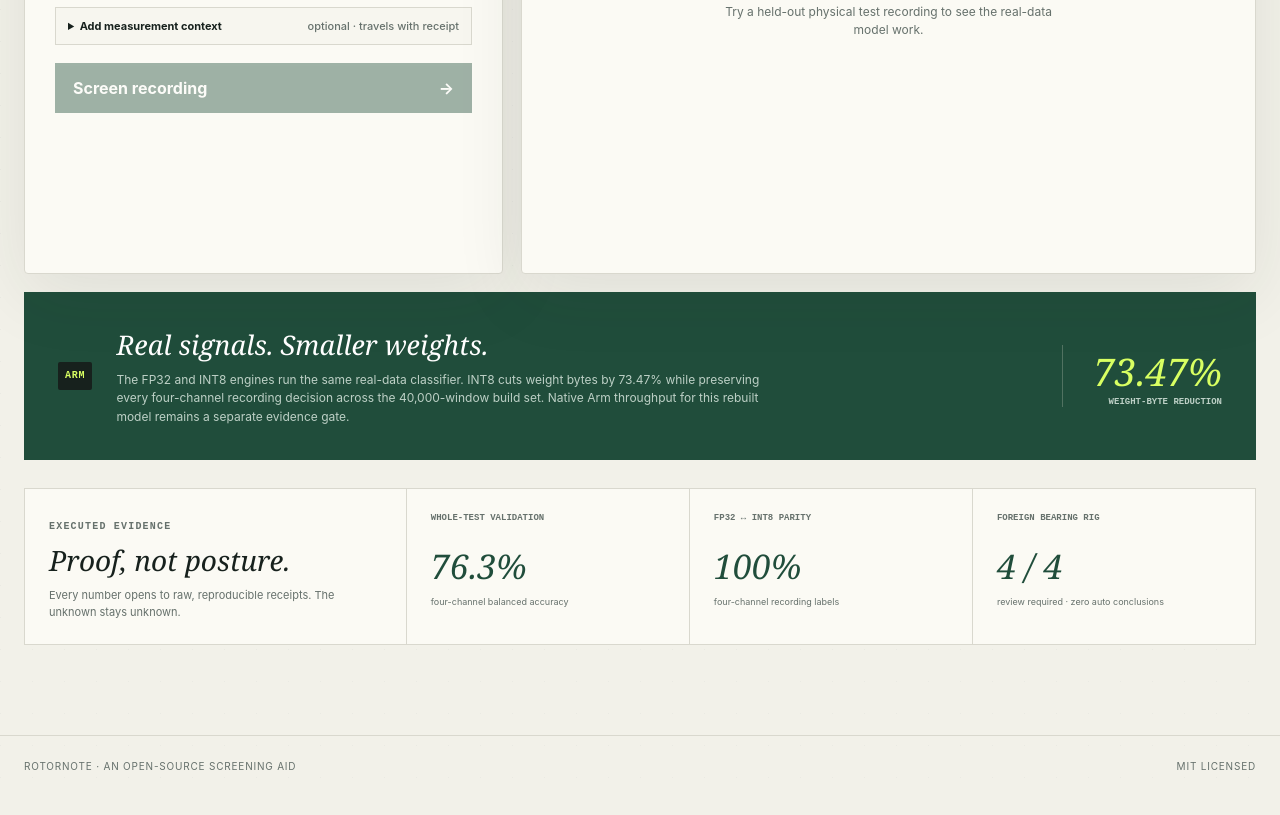
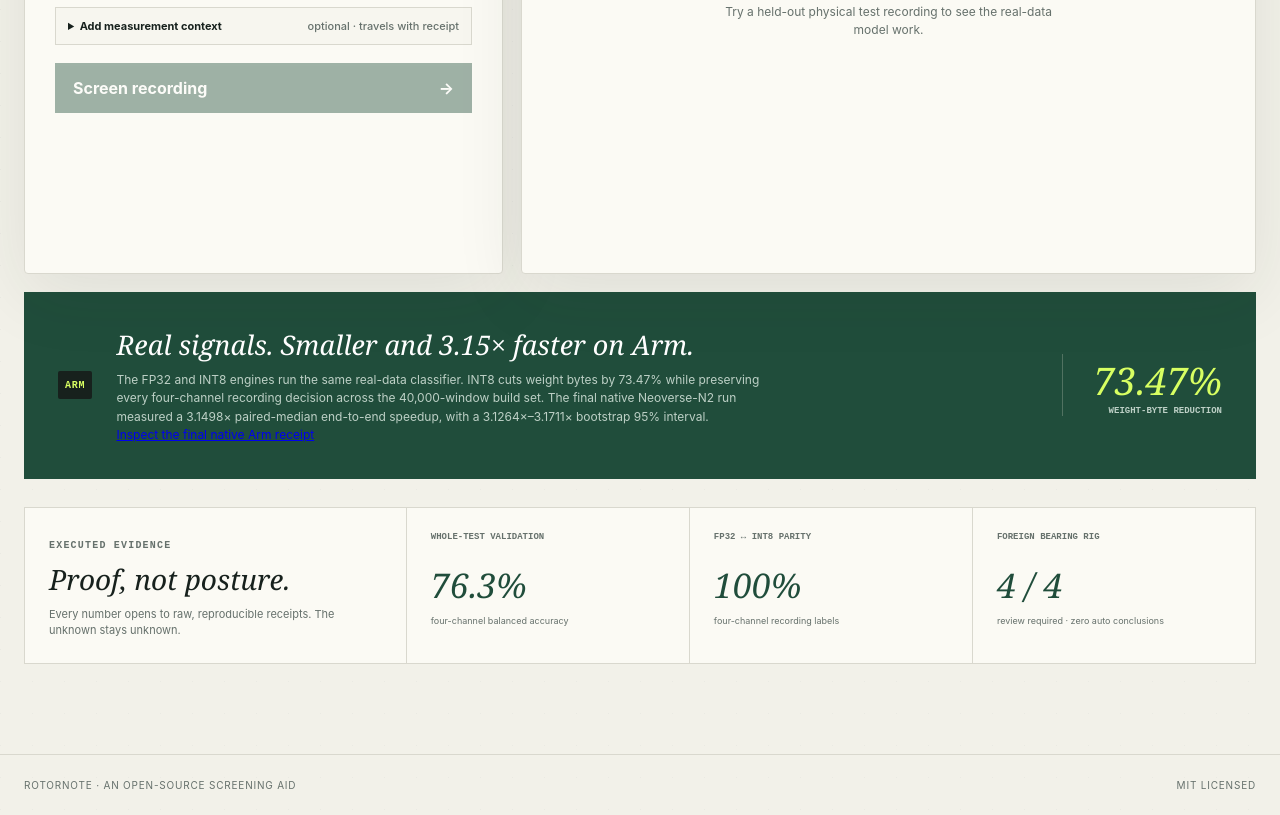
Before and after one commit to equinoxaifinance-rgb/rotornote-arm-ai, a website: page web/index.html in a window 1280 px wide. Shown: the part 951-1766 px from the top of the page. Drawn offline with Linux system fonts and the light colour scheme; no server answers.

Commit message:
Surface measured native Arm result

```diff
--- a/web/index.html
+++ b/web/index.html
@@ -107,7 +107,7 @@
 
     <section class="underhood">
       <span class="step">ARM</span>
-      <div><h2>Real signals. Smaller weights.</h2><p>The FP32 and INT8 engines run the same real-data classifier. INT8 cuts weight bytes by 73.47% while preserving every four-channel recording decision across the 40,000-window build set. Native Arm throughput for this rebuilt model remains a separate evidence gate.</p></div>
+      <div><h2>Real signals. Smaller and 3.15× faster on Arm.</h2><p>The FP32 and INT8 engines run the same real-data classifier. INT8 cuts weight bytes by 73.47% while preserving every four-channel recording decision across the 40,000-window build set. The final native Neoverse-N2 run measured a 3.1498× paired-median end-to-end speedup, with a 3.1264×–3.1711× bootstrap 95% interval.</p><p><a href="https://github.com/equinoxaifinance-rgb/rotornote-arm-ai/actions/runs/31690655603" target="_blank" rel="noreferrer">Inspect the final native Arm receipt</a></p></div>
       <div class="weight-stat"><strong>73.47%</strong><span>weight-byte reduction</span></div>
     </section>
     <section class="proof-rail" aria-labelledby="proofHeading">
```
Also changed, not shown: dist/build-manifest.json.
